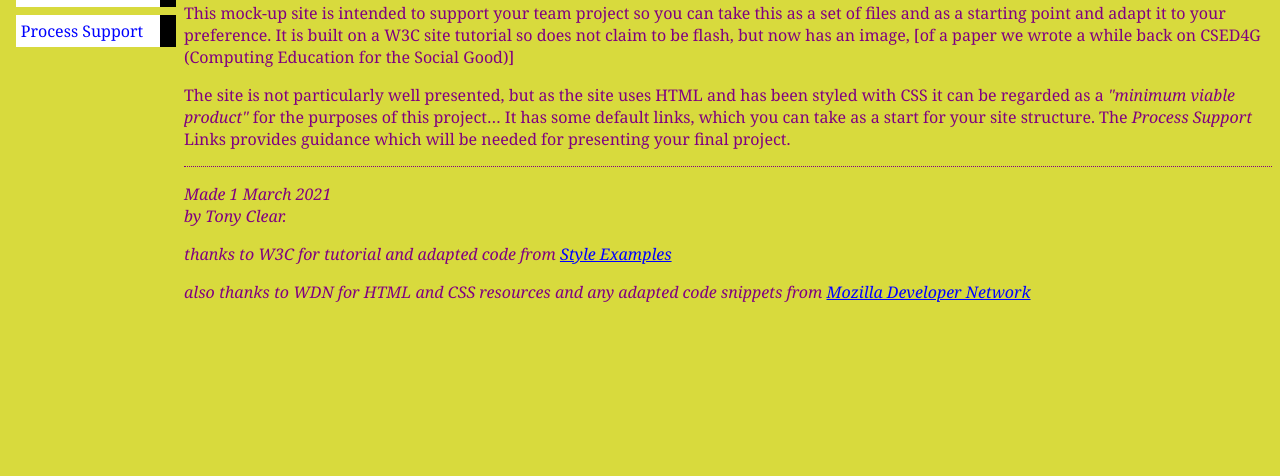
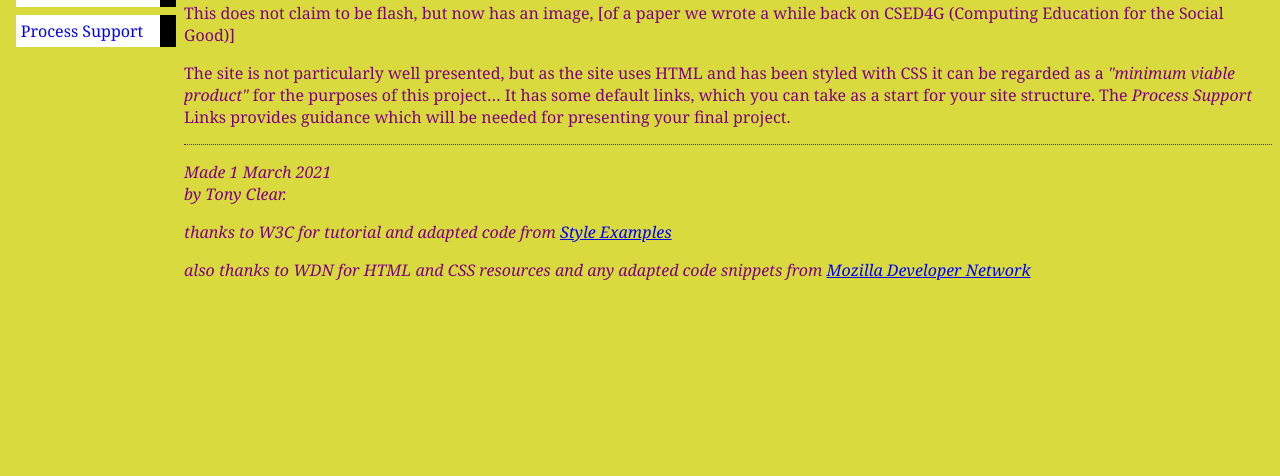
Before and after one commit to alphaaa77/alphaaa77.github.io, a plain HTML site: page index.html in a window 1280 px wide. Shown: the part 324-800 px from the top of the page. Drawn offline with Linux system fonts and the light colour scheme.

Commit message:
index updated

```diff
--- a/index.html
+++ b/index.html
@@ -23,8 +23,7 @@
 <h1>CTiS: The Evolution of Java</h1>
 
 
-</ul><p>This mock-up site is intended to support your team project so you can take this as a set of files and as a starting point and adapt it to your preference.
-It is built on a W3C site tutorial so does not claim to be flash, but now has an image, [of a paper we wrote a while back on CSED4G (Computing Education for the Social Good)]</p>
+</ul><p>This  does not claim to be flash, but now has an image, [of a paper we wrote a while back on CSED4G (Computing Education for the Social Good)]</p>
 <p>The site is not particularly well presented, but as the site uses HTML and has been styled with CSS it can be regarded as a <em>"minimum viable product"</em> for the purposes of this project&hellip;
 It has some default links, which you can take as a start for your site structure.  The <em>Process Support </em>Links provides guidance which will be needed for presenting your final project. </p>
 
```
